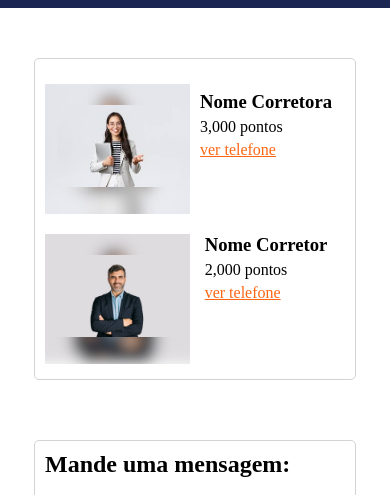
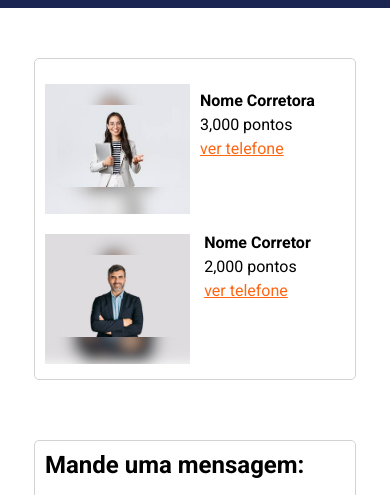
Before and after one commit to luisgarduci/ImovelGuide, a plain HTML site: page index.html in a window 390 px wide. Shown: the part 312-807 px from the top of the page. Drawn offline with nearby package versions, Linux system fonts and the light colour scheme.

Commit message:
alteração

```diff
--- a/estilo/style.css
+++ b/estilo/style.css
@@ -1,6 +1,7 @@
 * {
     margin: 0;
     padding: 0;
+    font-family: "Roboto", sans-serif;
 }
 
 
@@ -395,6 +396,10 @@ section.modal > .imagem-modal {
     .container-principal > #cardModal, .container-principal > #cardCanvas {
         margin-bottom: 20px;
        }
+
+       .container-principal > #cardMostrarTelefone > h3 {
+
+       }
 }
 
 @media (max-width: 540px) {
@@ -420,6 +425,10 @@ section.modal > .imagem-modal {
         top: 16%;
 
     }
+
+    .container-principal > #cardMostrarTelefone > .container-informacoes-corretores h3 {
+        font-size: 16px;
+    }
 }
 
 @media only screen and (min-width: 480px) and (max-width: 767px) and (orientation: landscape) {
--- a/index.html
+++ b/index.html
@@ -7,11 +7,10 @@
     <title>Document</title>
     <link rel="stylesheet" href="https://cdnjs.cloudflare.com/ajax/libs/font-awesome/6.0.0/css/all.min.css" />
     <link rel="stylesheet" href="estilo/style.css">
+    <link rel="preconnect" href="https://fonts.googleapis.com">
+<link rel="preconnect" href="https://fonts.gstatic.com" crossorigin>
+<link href="https://fonts.googleapis.com/css2?family=Lato&family=Roboto:ital,wght@0,100;0,300;0,400;0,500;0,700;0,900;1,100;1,300;1,400;1,500;1,700;1,900&display=swap" rel="stylesheet">
 
-    <style>
-
-
-    </style>
 </head>
 <body id="body">
     <header id="header">
```
